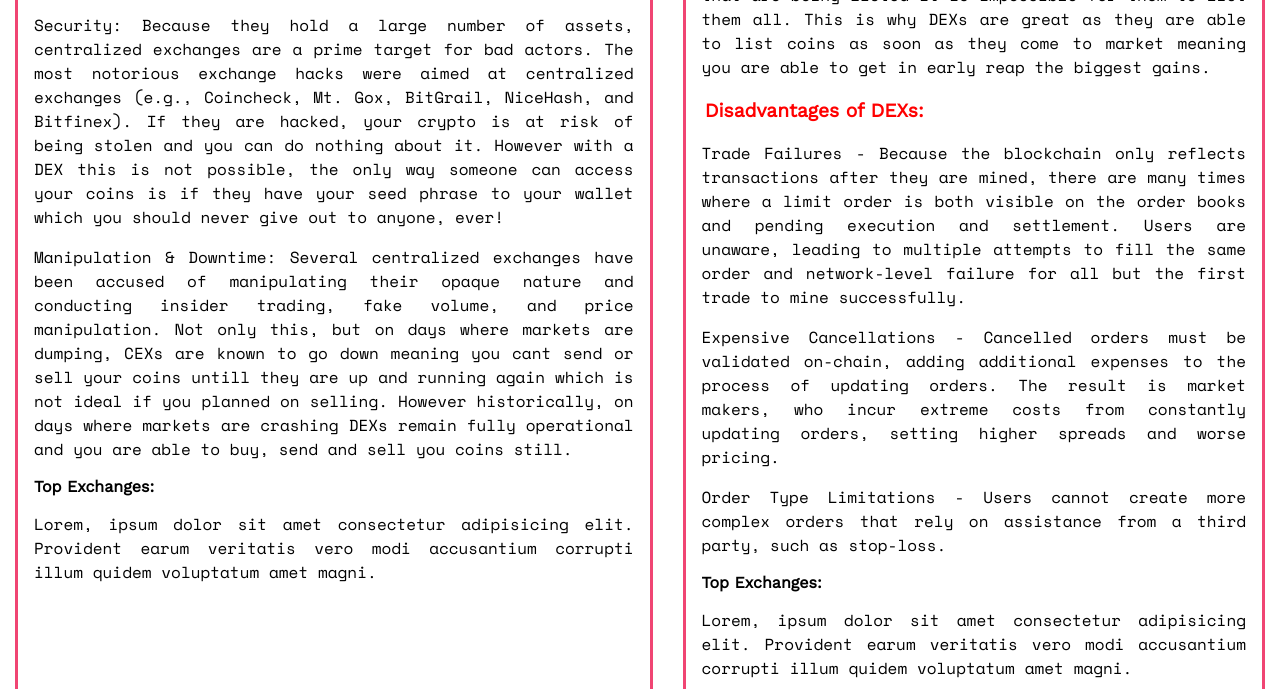
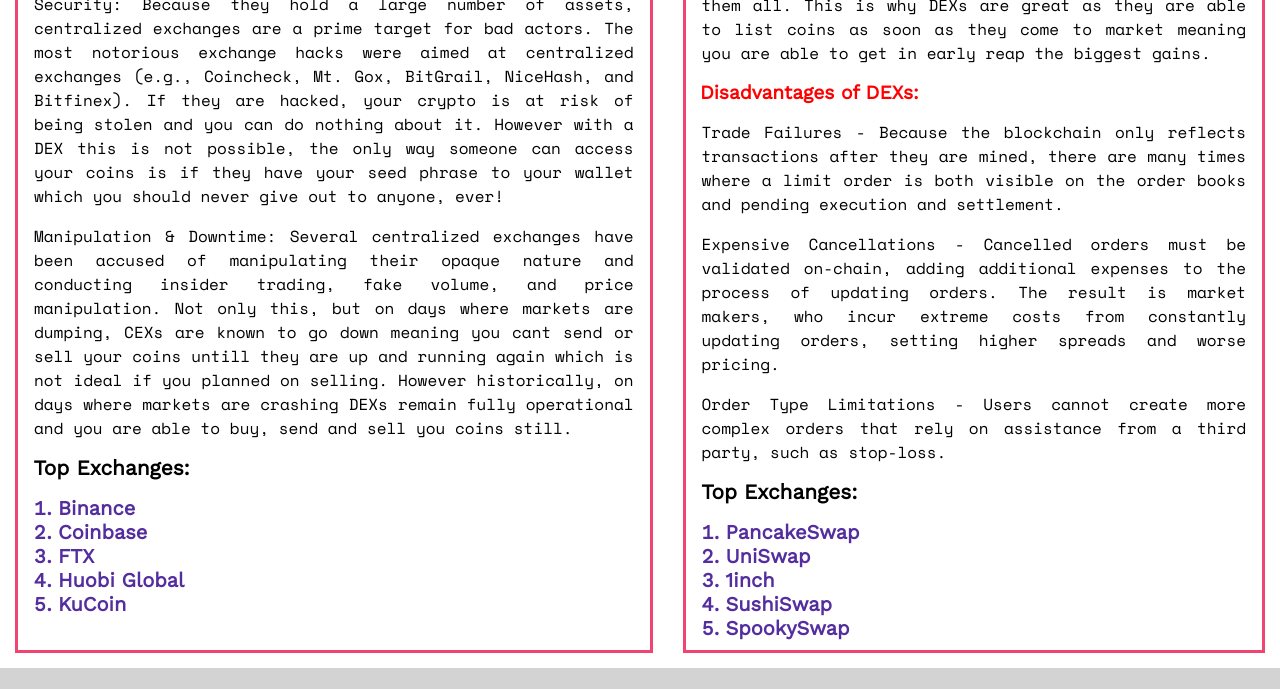
Before and after one commit to RiyadhKh4n/cryptools, a plain HTML site: page howTobuy.html in a window 1280 px wide. Shown: the part 1532-2221 px from the top of the page. Drawn offline with nearby package versions, Linux system fonts and the light colour scheme; a web font is replaced by a local one.

Commit message:
Complete HowToBuy.html page

```diff
--- a/assets/css/style.css
+++ b/assets/css/style.css
@@ -479,7 +479,7 @@ nav{
 }
 
 .DEX-CEX-box h4{
-    margin: 1em;
+    margin: .75em;
 }
 
 .how{
@@ -495,6 +495,24 @@ nav{
 .drawbacks{
     color: red;
     font-size: 1.2em;
+}
+
+.top-x{
+    font-size: 1.3em;
+}
+
+.xchange-section{
+    margin-left: 2.5em;
+    margin-bottom: 10px;
+}
+
+.xchange-list li{
+    color:#542D9E;
+
+}
+
+.xchange-list li:hover{
+    color:#F04573;
 }
 
 
--- a/howTobuy.html
+++ b/howTobuy.html
@@ -55,64 +55,95 @@
                 <h4 class="how">How Do They Work?</h4>
 
                 <p class="info">
-                    With your typical centralized exchange, you deposit your money – either fiat (via bank transfer or credit/debit card) or cryptocurrency. When you deposit crypto, you give up control of it.
-                    Not from a usability standpoint, as you can still trade it or withdraw it, but from a technical standpoint: you cannot spend it on the blockchain.
+                    With your typical centralized exchange, you deposit your money – either fiat (via bank transfer or
+                    credit/debit card) or cryptocurrency. When you deposit crypto, you give up control of it.
+                    Not from a usability standpoint, as you can still trade it or withdraw it, but from a technical
+                    standpoint: you cannot spend it on the blockchain.
                 </p>
 
                 <p class="info">
-                    You don’t own the private keys to the funds, which means that when you withdraw, you ask the exchange to sign a transaction on your behalf. When you’re trading,
-                    transactions don’t occur on-chain – instead, the exchange allocates balances to users in its own database. The general workflow is incredibly streamlined because the slow speeds of blockchains don’t impede trading, and everything occurs in a single entity’s system.
+                    You don’t own the private keys to the funds, which means that when you withdraw, you ask the
+                    exchange to sign a transaction on your behalf. When you’re trading,
+                    transactions don’t occur on-chain – instead, the exchange allocates balances to users in its own
+                    database. The general workflow is incredibly streamlined because the slow speeds of blockchains
+                    don’t impede trading, and everything occurs in a single entity’s system.
                     Cryptocurrencies are easier to buy and sell, and you have more tools available to you.
                 </p>
 
                 <p class="info">
-                    This does come at the cost of independence: you need to trust the exchange with your money. As a result, you expose yourself to some counterparty risk.
-                    What if the team runs off with your hard-earned BTC? What if a hacker cripples the system and drains the funds?
-                    For many users, this is an acceptable level of risk. They simply stick to reputable exchanges with strong track records and precautions that mitigate data breaches.
+                    This does come at the cost of independence: you need to trust the exchange with your money. As a
+                    result, you expose yourself to some counterparty risk.
+                    What if the team runs off with your hard-earned BTC? What if a hacker cripples the system and drains
+                    the funds?
+                    For many users, this is an acceptable level of risk. They simply stick to reputable exchanges with
+                    strong track records and precautions that mitigate data breaches.
 
                 </p>
 
                 <h4 class="benefits"> Benefits of CEXs: </h4>
 
                 <p class="info">
-                    Liquidity: Consistently high liquidity means you dont have to worry about the exchange running out of coins and you not being able to buy what you want.
+                    Liquidity: Consistently high liquidity means you dont have to worry about the exchange running out
+                    of coins and you not being able to buy what you want.
 
                 </p>
 
                 <p class="info">
-                    Volume: Centralized exchanges still account for the vast majority of trading volume and is where the majority of users will go to purchase coins.
+                    Volume: Centralized exchanges still account for the vast majority of trading volume and is where the
+                    majority of users will go to purchase coins.
                 </p>
 
                 <p class="info">
-                    Speed & Cost: Fast transaction speeds on centralized exchanges contribute to better user experiences as well as enable complex trade types and allow for automated traders (bots) to execute trades.
-                    As well as this, because all transactions are done off-chain, users do not have to pay for gas fees when making transactions. Which can save users lots of money, this is because on some chains like $ETH
+                    Speed & Cost: Fast transaction speeds on centralized exchanges contribute to better user experiences
+                    as well as enable complex trade types and allow for automated traders (bots) to execute trades.
+                    As well as this, because all transactions are done off-chain, users do not have to pay for gas fees
+                    when making transactions. Which can save users lots of money, this is because on some chains like
+                    $ETH
                     the gas fees can be higher than the actual transaction amount.
                 </p>
 
                 <h4 class="drawbacks"> Disadvantages of CEXs: </h4>
 
                 <p class="info">
-                    Custody: Entrusting an exchange with your private keys means you don’t fully control your own money, if their servers go down then that means you cannot access or transact your tokens.
+                    Custody: Entrusting an exchange with your private keys means you don’t fully control your own money,
+                    if their servers go down then that means you cannot access or transact your tokens.
                 </p>
 
                 <p class="info">
-                    Security: Because they hold a large number of assets, centralized exchanges are a prime target for bad actors. The most notorious exchange hacks were aimed at centralized exchanges (e.g., Coincheck, Mt. Gox, BitGrail, NiceHash, and Bitfinex).
-                    If they are hacked, your crypto is at risk of being stolen and you can do nothing about it. However with a DEX this is not possible, the only way someone can access your coins is if they have your seed phrase to your wallet which you should never give out to anyone, ever!
+                    Security: Because they hold a large number of assets, centralized exchanges are a prime target for
+                    bad actors. The most notorious exchange hacks were aimed at centralized exchanges (e.g., Coincheck,
+                    Mt. Gox, BitGrail, NiceHash, and Bitfinex).
+                    If they are hacked, your crypto is at risk of being stolen and you can do nothing about it. However
+                    with a DEX this is not possible, the only way someone can access your coins is if they have your
+                    seed phrase to your wallet which you should never give out to anyone, ever!
                 </p>
 
                 <p class="info">
-                    Manipulation & Downtime: Several centralized exchanges have been accused of manipulating their opaque nature and conducting insider trading, fake volume, and price manipulation.
-                    Not only this, but on days where markets are dumping, CEXs are known to go down meaning you cant send or sell your coins untill they are up and running again which is not ideal if you planned on selling.
-                    However historically, on days where markets are crashing DEXs remain fully operational and you are able to buy, send and sell you coins still.
+                    Manipulation & Downtime: Several centralized exchanges have been accused of manipulating their
+                    opaque nature and conducting insider trading, fake volume, and price manipulation.
+                    Not only this, but on days where markets are dumping, CEXs are known to go down meaning you cant
+                    send or sell your coins untill they are up and running again which is not ideal if you planned on
+                    selling.
+                    However historically, on days where markets are crashing DEXs remain fully operational and you are
+                    able to buy, send and sell you coins still.
                 </p>
 
 
-                <h4>Top Exchanges:</h4>
+                <h4 class="top-x top-margin">Top Exchanges:</h4>
 
-                <p class="info">
-                    Lorem, ipsum dolor sit amet consectetur adipisicing elit.
-                    Provident earum veritatis vero modi accusantium corrupti illum quidem voluptatum amet magni.
-                </p>
+                <section class="xchange-section">
+                    <ol class="xchange-list">
+                        <a href="https://www.binance.com/en" target="_blank" aria-label="Visit Binance Cex (opens in a new tab)"> <li>Binance</li></a>
+                        <a href="https://www.coinbase.com/" target="_blank" aria-label="Visit Coinbase Cex (opens in a new tab)"> <li>Coinbase</li></a>
+                        <a href="https://ftx.com/" target="_blank" aria-label="Visit FTX Cex (opens in a new tab)"> <li>FTX</li></a>
+                        <a href="https://www.huobi.com/en-us/" target="_blank" aria-label="Visit Huobi Cex (opens in a new tab)"> <li>Huobi Global</li></a>
+                        <a href="https://www.kucoin.com/" target="_blank" aria-label="Visit KuCoin Cex (opens in a new tab)"> <li>KuCoin</li></a>
+
+                    </ol>
+
+
+
+                </section>
 
             </div>
 
@@ -125,22 +156,30 @@
                 <h4 class="how">How Do They Work?</h4>
 
                 <p class="info">
-                    DEXs are similar to their centralized counterparts in some ways but significantly different in others.
+                    DEXs are similar to their centralized counterparts in some ways but significantly different in
+                    others.
                     Let’s first note that there are a few different types of decentralized exchanges available to users.
-                    The common theme among them is that orders are executed on-chain (with smart contracts) and that users do not sacrifice custody of their funds at any point.
+                    The common theme among them is that orders are executed on-chain (with smart contracts) and that
+                    users do not sacrifice custody of their funds at any point.
                 </p>
 
                 <p class="info">
                     Every order (as well as alteration and cancellation) is written to the blockchain.
-                    This is arguably the most transparent approach, as you’re not trusting a third party to relay the orders to you.
-                    Unfortunately, it’s also the most impractical. Since you’re asking every node on the network to record the order forever, you end up paying a fee - called a 'gas fee'.
-                    You need to wait until a miner adds your message to the blockchain, meaning the experience can be cumbersome, too.
+                    This is arguably the most transparent approach, as you’re not trusting a third party to relay the
+                    orders to you.
+                    Unfortunately, it’s also the most impractical. Since you’re asking every node on the network to
+                    record the order forever, you end up paying a fee - called a 'gas fee'.
+                    You need to wait until a miner adds your message to the blockchain, meaning the experience can be
+                    cumbersome, too.
                 </p>
 
                 <p class="info">
-                    Decentralized exchanges (DEXs) bring buyers and sellers together. Most are permissionless, meaning that anyone can access them and trade without intermediaries.
-                    Transactions are carried out without third-party involvement, users maintain full control over their cryptocurrencies throughout the trading process.
-                    Volumes cannot be faked, and the technology powering DEX smart contracts is open source and auditable by anyone, making them more reliable.
+                    Decentralized exchanges (DEXs) bring buyers and sellers together. Most are permissionless, meaning
+                    that anyone can access them and trade without intermediaries.
+                    Transactions are carried out without third-party involvement, users maintain full control over their
+                    cryptocurrencies throughout the trading process.
+                    Volumes cannot be faked, and the technology powering DEX smart contracts is open source and
+                    auditable by anyone, making them more reliable.
 
                 </p>
 
@@ -148,47 +187,61 @@
 
                 <p class="info">
                     No KYC (Know Your Customer and Anti-Money Laundering)
-                    Compliance is the norm for many exchanges. For regulatory reasons, individuals must often submit identity documentation and proof of address.
-                    This is a privacy concern for some and an accessibility concern for others. What if you don’t have valid documents on hand? What if the information is somehow leaked? Since DEXs are permissionless, no one checks your identity. All you need is a cryptocurrency wallet.
+                    Compliance is the norm for many exchanges. Individuals must often submit identity documentation and proof of address.
+                    This is a privacy concern for some and an accessibility concern for others. What if you don’t have
+                    valid documents on hand? What if the information is somehow leaked? Since DEXs are permissionless,
+                    no one checks your identity. All you need is a cryptocurrency wallet.
 
                 </p>
 
                 <p class="info">
-                    No counterparty risk - The primary appeal of decentralized cryptocurrency exchanges is that they don’t hold customers’ funds, meaning you are always in control of your coins.
+                    No counterparty risk - The primary appeal of decentralized cryptocurrency exchanges is that they
+                    don’t hold customers’ funds, meaning you are always in control of your coins.
 
                 </p>
 
                 <p class="info">
-                    Unlisted tokens - Tokens that aren’t listed on centralized exchanges can still be traded freely on DEXs, provided there’s supply and demand.
-                    This is because CEXs often have to audit and check a token is legit before listing it, and with the rate of tokens that are being listed it is impossible for them to list them all.
-                    This is why DEXs are great as they are able to list coins as soon as they come to market meaning you are able to get in early reap the biggest gains.
+                    Unlisted tokens - Tokens that aren’t listed on centralized exchanges can still be traded freely on
+                    DEXs, provided there’s supply and demand.
+                    This is because CEXs often have to audit and check a token is legit before listing it, and with the
+                    rate of tokens that are being listed it is impossible for them to list them all.
+                    This is why DEXs are great as they are able to list coins as soon as they come to market meaning you
+                    are able to get in early reap the biggest gains.
                 </p>
 
                 <h4 class="drawbacks"> Disadvantages of DEXs: </h4>
 
                 <p class="info">
-                    Trade Failures - Because the blockchain only reflects transactions after they are mined, there are many times where a limit order is both visible on the order books and pending execution and settlement.
-                    Users are unaware, leading to multiple attempts to fill the same order and network-level failure for all but the first trade to mine successfully.
+                    Trade Failures - Because the blockchain only reflects transactions after they are mined, there are
+                    many times where a limit order is both visible on the order books and pending execution and
+                    settlement.
+
                 </p>
 
                 <p class="info">
-                    Expensive Cancellations - Cancelled orders must be validated on-chain, adding additional expenses to the process of updating orders.
-                    The result is market makers, who incur extreme costs from constantly updating orders, setting higher spreads and worse pricing.
+                    Expensive Cancellations - Cancelled orders must be validated on-chain, adding additional expenses to
+                    the process of updating orders.
+                    The result is market makers, who incur extreme costs from constantly updating orders, setting higher
+                    spreads and worse pricing.
                 </p>
 
                 <p class="info">
-                    Order Type Limitations - Users cannot create more complex orders that rely on assistance from a third party, such as stop-loss.
+                    Order Type Limitations - Users cannot create more complex orders that rely on assistance from a
+                    third party, such as stop-loss.
                 </p>
 
+                <h4 class="top-x top-margin">Top Exchanges:</h4>
 
+                <section class="xchange-section">
+                    <ol class="xchange-list">
+                        <a href="https://pancakeswap.finance/" target="_blank" aria-label="Visit PancakeSwap dex (opens in a new tab)"><li>PancakeSwap</li></a>
+                        <a href="https://uniswap.org/" target="_blank" aria-label="Visit UniSwap dex (opens in a new tab)"><li>UniSwap</li></a>
+                        <a href="https://app.1inch.io/#/1/swap/ETH/DAI" target="_blank" aria-label="Visit 1inch dex (opens in a new tab)"><li>1inch</li></a>
+                        <a href="https://sushi.com/" target="_blank" aria-label="Visit SushiSwap dex (opens in a new tab)"><li>SushiSwap</li></a>
+                        <a href="https://spookyswap.finance/swap" target="_blank" aria-label="Visit SpookySwap dex (opens in a new tab)"><li>SpookySwap</li></a>
+                    </ol>
 
-
-                <h4>Top Exchanges:</h4>
-
-                <p class="info">
-                    Lorem, ipsum dolor sit amet consectetur adipisicing elit.
-                    Provident earum veritatis vero modi accusantium corrupti illum quidem voluptatum amet magni.
-                </p>
+                </section>
 
             </div>
 
```
Also changed, not shown: 1 other file.
